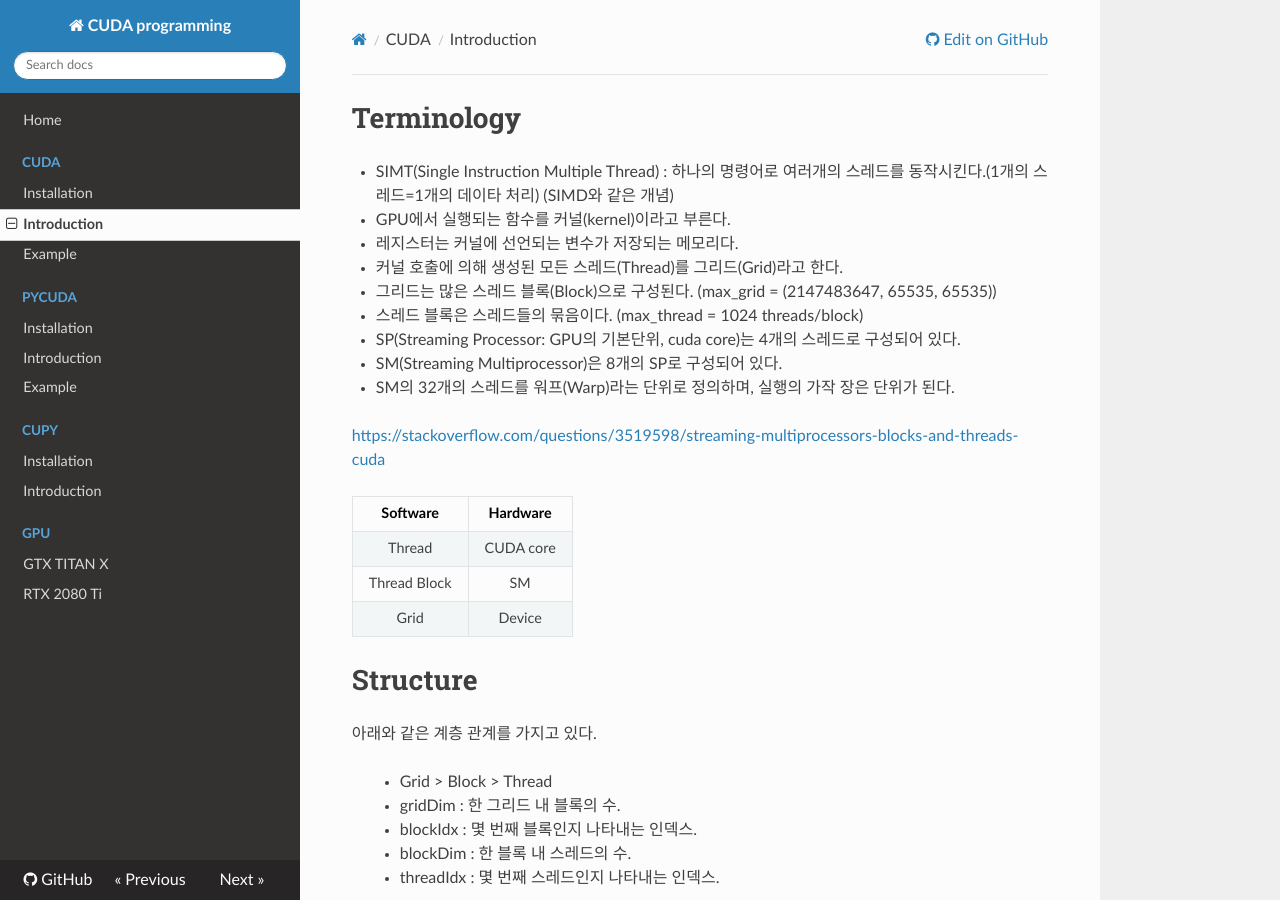
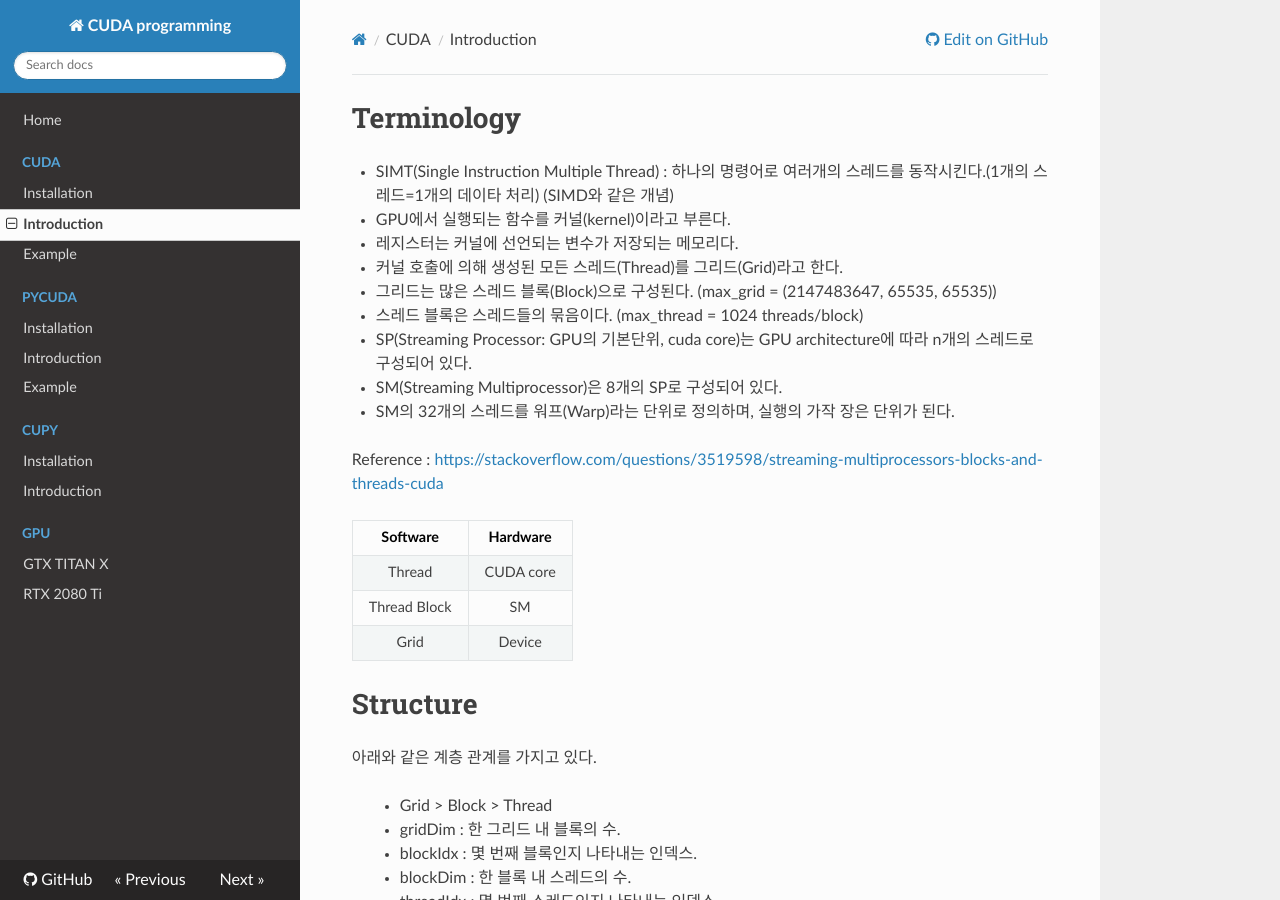
Before and after one commit to WonyoungCho/CUDA, an MkDocs documentation site: the page built from docs/CUDA_int.md, in a window 1280 px wide and 900 px high. Built offline with MkDocs 1.6.1, drawn with Linux system fonts in a browser that asks for light colours; nearby versions of some CDN libraries; old or Windows-style settings are respelled for this version of MkDocs.

Commit message:
Update CUDA_int.md

```diff
--- a/docs/CUDA_int.md
+++ b/docs/CUDA_int.md
@@ -5,11 +5,11 @@
 - 커널 호출에 의해 생성된 모든 스레드(Thread)를 그리드(Grid)라고 한다.
 - 그리드는 많은 스레드 블록(Block)으로 구성된다. (max_grid = (2147483647, 65535, 65535))
 - 스레드 블록은 스레드들의 묶음이다. (max_thread = 1024 threads/block)
-- SP(Streaming Processor: GPU의 기본단위, cuda core)는 4개의 스레드로 구성되어 있다.
+- SP(Streaming Processor: GPU의 기본단위, cuda core)는 GPU architecture에 따라 n개의 스레드로 구성되어 있다.
 - SM(Streaming Multiprocessor)은 8개의 SP로 구성되어 있다.
 - SM의 32개의 스레드를 워프(Warp)라는 단위로 정의하며, 실행의 가작 장은 단위가 된다.
 
-<https://stackoverflow.com/questions/3519598/streaming-multiprocessors-blocks-and-threads-cuda>
+Reference : <https://stackoverflow.com/questions/3519598/streaming-multiprocessors-blocks-and-threads-cuda>
 
 
 Software | Hardware
```
